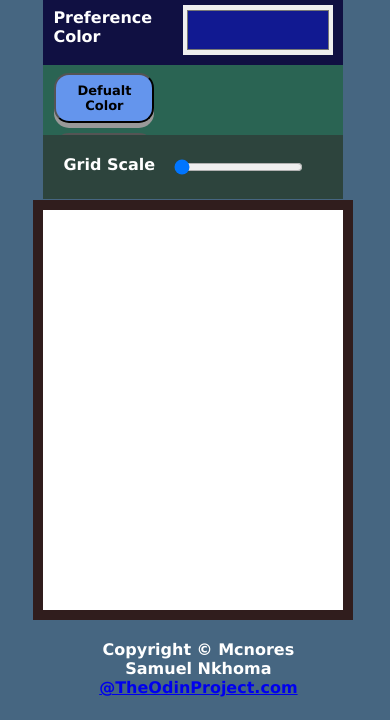
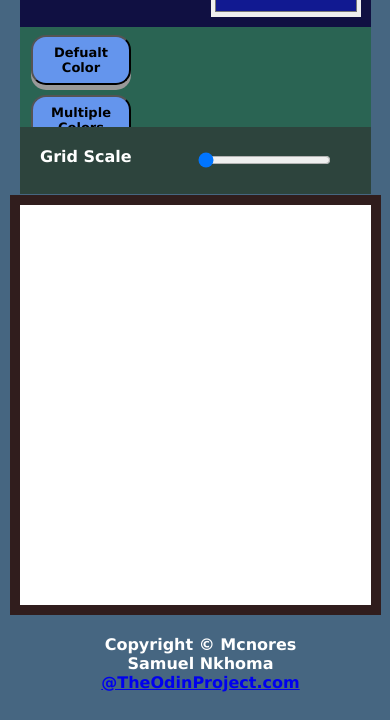
Before and after one commit to Mcnores-Samuel/-Project-Etch-a-Sketch-, a plain HTML site: page index.html in a window 390 px wide. Shown: the part 124-844 px from the top of the page. Drawn offline with Linux system fonts and the light colour scheme.

Commit message:
i have updated media quries in css for different screen display

```diff
--- a/index.css
+++ b/index.css
@@ -42,6 +42,7 @@ button {
 
 .grid-container {
     width: 60%;
+    height: 500px;
     border: 10px solid rgb(48, 29, 29);
     background-color: white;
 
@@ -83,7 +84,6 @@ footer {
     body {
         width: 90%;
         margin: 0;
-        padding-left: 2.5%;
     }
     .main-container{
         display: flex;
@@ -180,12 +180,8 @@ footer {
 
 @media (max-width: 500px) {
     body {
-        width: 300px;
-        margin: 0;
-        padding-left: 6%;
+        padding-right: 2px;
     }
-
-
     .input-container {
         display: flex;
         flex-direction: column;
@@ -213,7 +209,7 @@ footer {
 
     .buttons {
         display: grid;
-        height: 70px;
+        height: 100px;
         grid-template-columns: repeat(1, 1fr);
         background-color: rgb(42, 100, 83);
         box-sizing: border-box;
```
